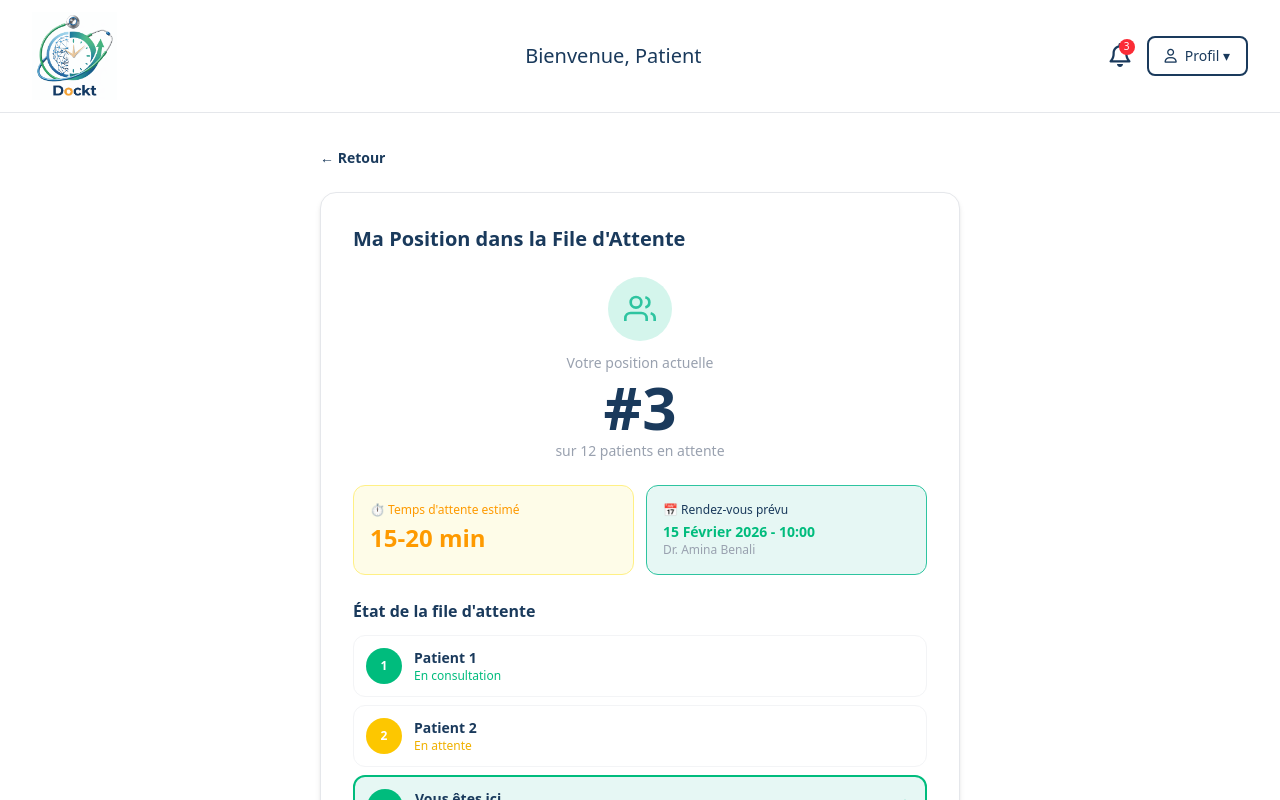
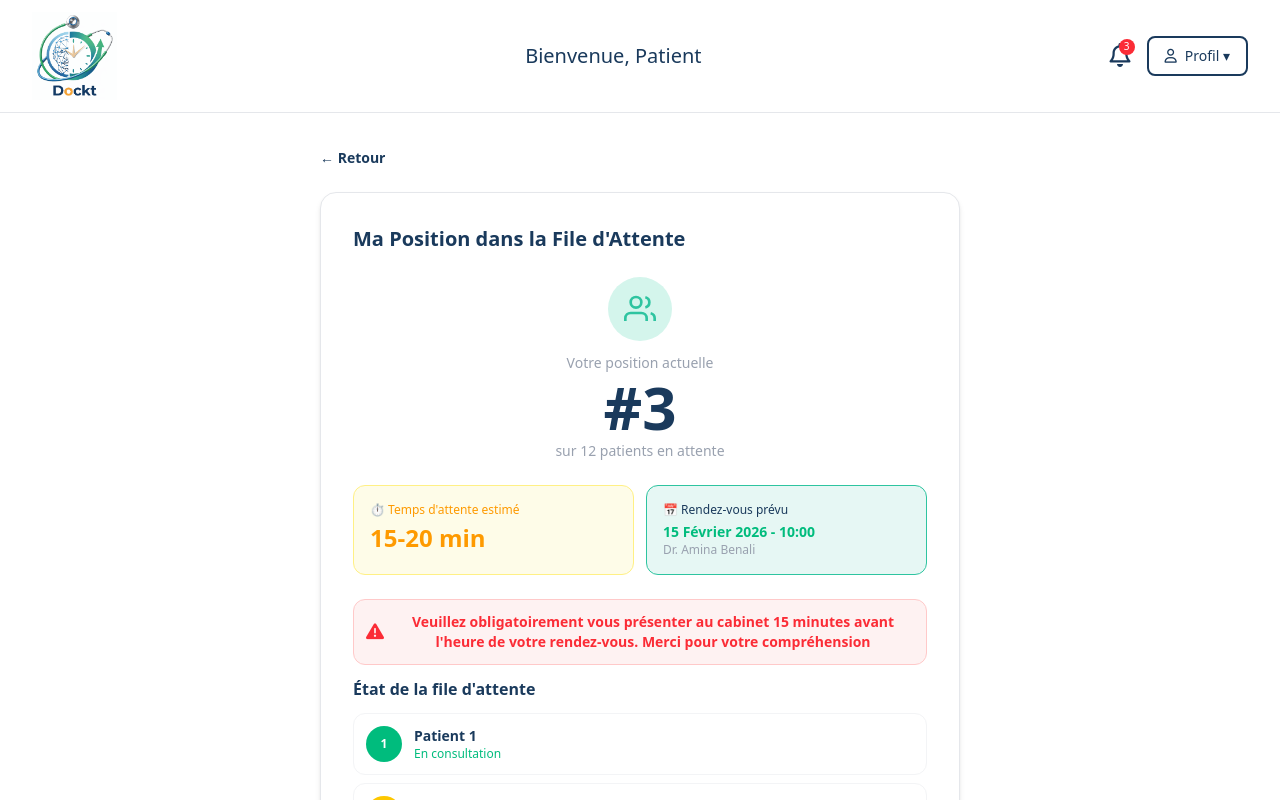
Before and after one commit to younsiyasmine/dockt-frontend, an Angular app: page /patient/ma-position in a window 1280 px wide. Shown: the top 800 px of the page. Built offline with nearby package versions, Linux system fonts and the light colour scheme.

Commit message:
ajoutit le message d'obligation de ce presenter 15 min avant rdv

```diff
--- a/src/app/patient/ma-position/ma-position.html
+++ b/src/app/patient/ma-position/ma-position.html
@@ -29,6 +29,12 @@
           <p class="text-emerald-500 text-sm font-bold">15 Février 2026 - 10:00</p>
           <p class="text-gray-400 text-xs">Dr. Amina Benali</p>
         </div>
+      </div>
+
+      <!-- Warning Message -->
+      <div class="bg-red-50 border border-red-200 rounded-xl p-3 flex items-center justify-center gap-2 mb-3">
+        <i class="fa-solid fa-triangle-exclamation text-red-500 text-lg"></i>
+        <p class="text-red-500 text-sm text-center font-semibold">Veuillez obligatoirement vous présenter au cabinet 15 minutes avant l'heure de votre rendez-vous. Merci pour votre compréhension </p>
       </div>
 
       <!-- Queue List -->
```
